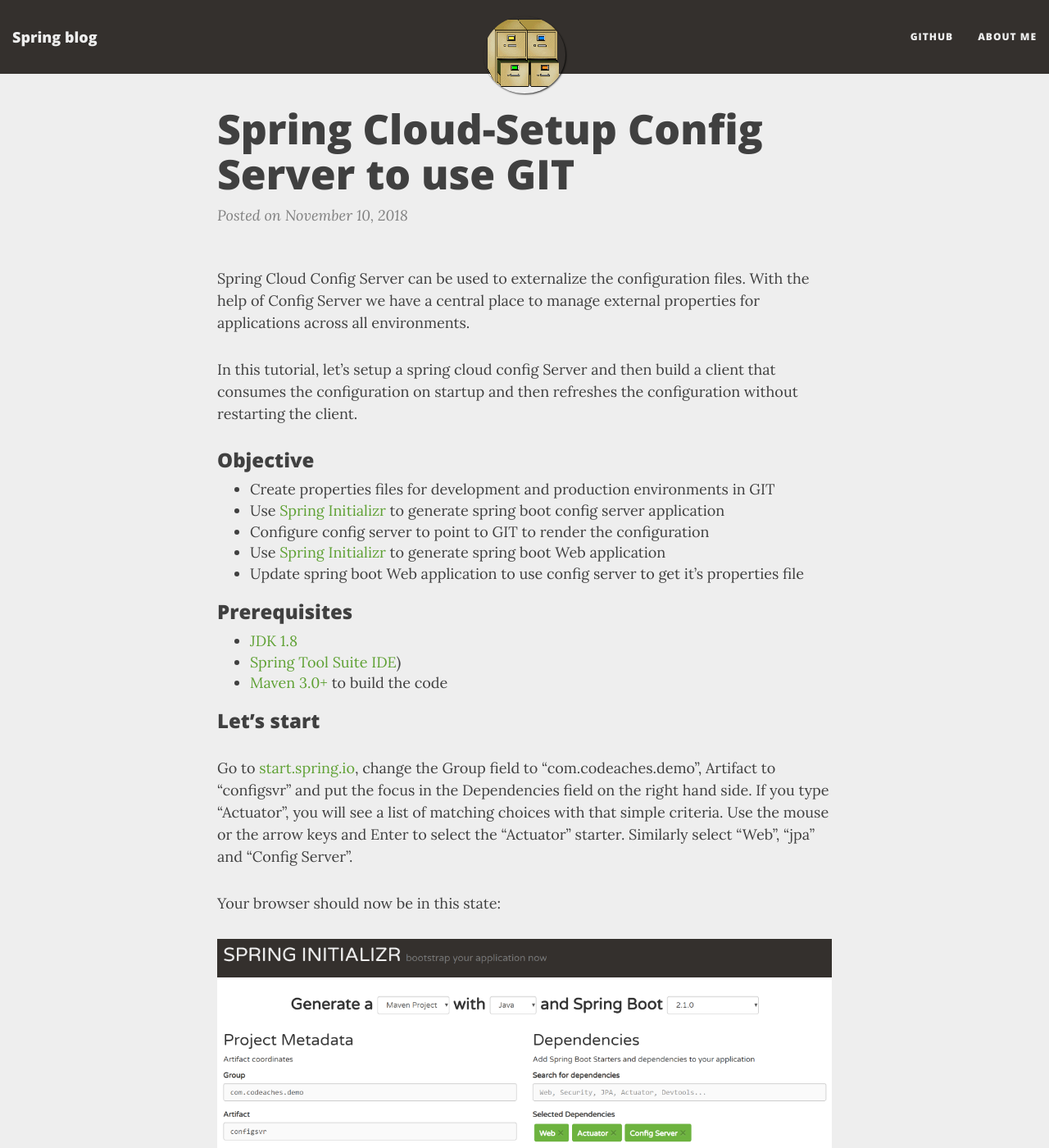
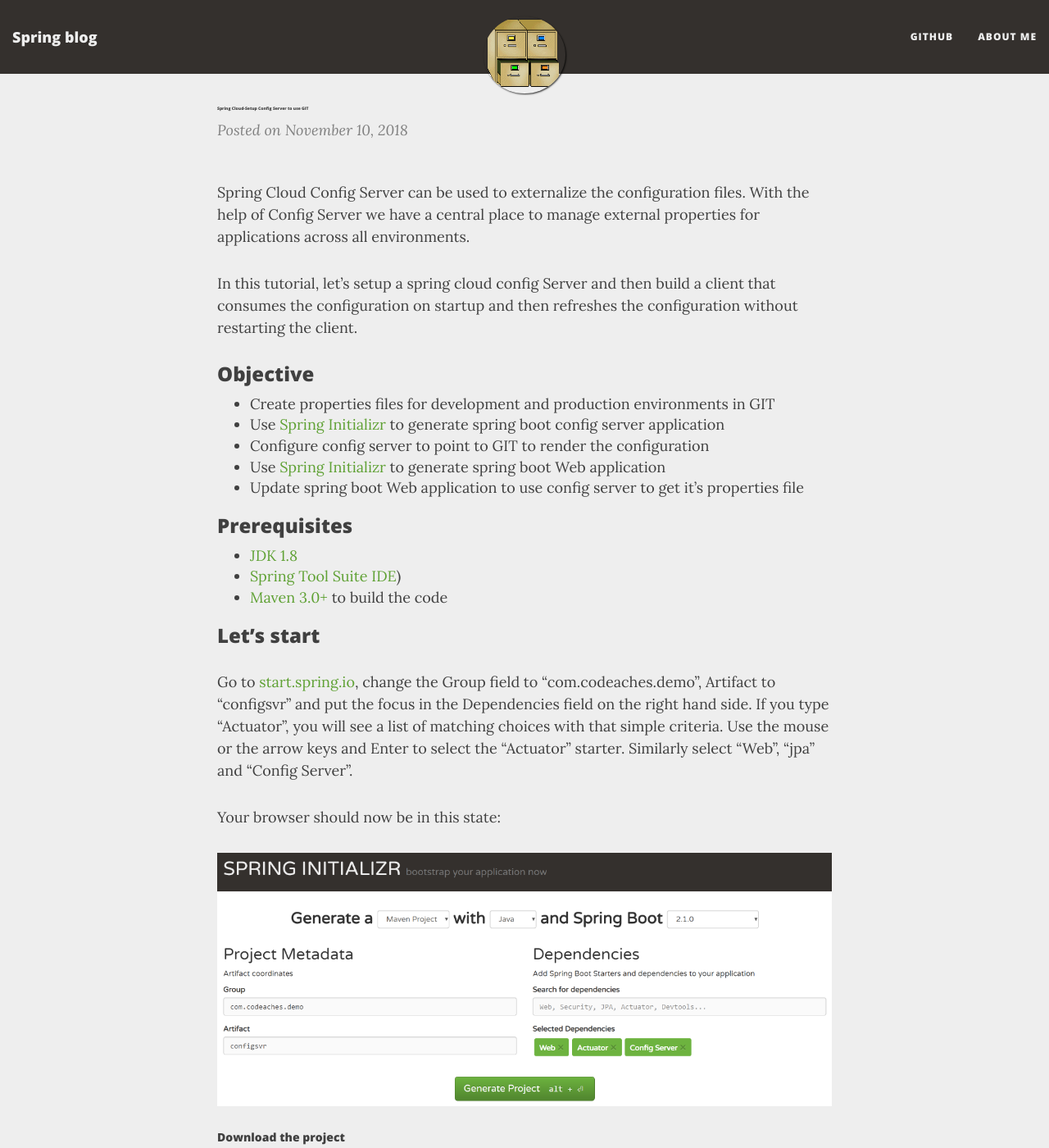
Before and after one commit to codeaches/codeaches.github.io, a Jekyll site: the page built from _posts/2018-11-10-Spring Cloud-Setup Config Server to use GIT.md, in a window 1280 px wide and 1400 px high. Shown: the whole window at 82% size. Built offline with Jekyll 4.4.1, drawn with Linux system fonts in a browser that asks for light colours; nearby versions of some CDN libraries.

Commit message:
no message

```diff
--- a/css/main.css
+++ b/css/main.css
@@ -527,7 +527,7 @@
     font-size: 80px;
   }
   .intro-header .post-heading h1 {
-    font-size: 50px;
+    font-size: 5px; /* changing from 50 to 5 */
   }
   .intro-header.big-img .img-desc {
     font-size: 14px;
```
